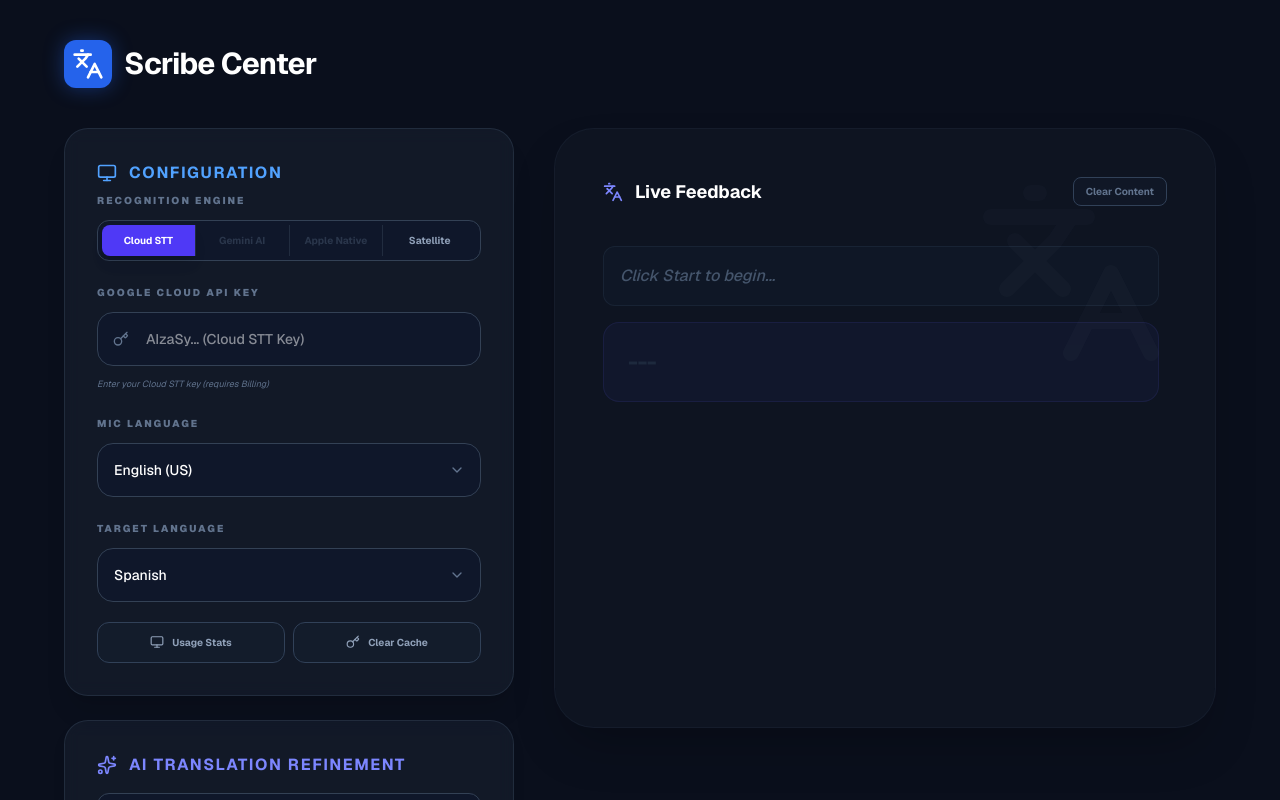
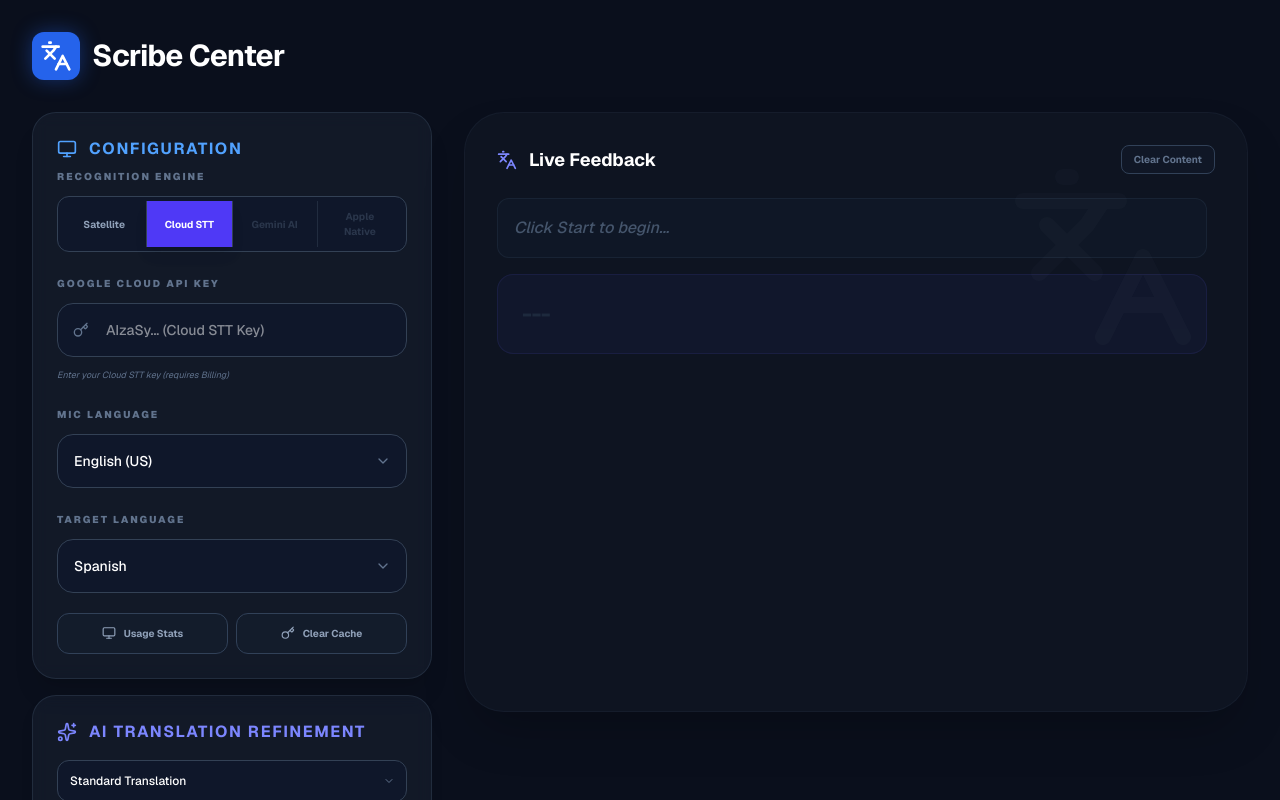
Before and after one commit to Dankcode/live-translation-app, a Next.js app: page / in a window 1280 px wide. Shown: the top 800 px of the page. Built offline with nearby package versions, Linux system fonts and the light colour scheme.

Commit message:
[update]ui update

```diff
--- a/src/app/page.js
+++ b/src/app/page.js
@@ -414,18 +414,18 @@ export default function Home() {
   };
 
   return (
-    <main className="min-h-screen bg-[#0a0f1c] text-[#94a3b8] p-10 font-sans selection:bg-blue-500/30" suppressHydrationWarning>
-      <div className="max-w-6xl mx-auto">
-        <header className="flex items-center gap-3 mb-10">
+    <main className="min-h-screen bg-[#0a0f1c] text-[#94a3b8] p-8 font-sans selection:bg-blue-500/30" suppressHydrationWarning>
+      <div className="max-w-[1300px] mx-auto">
+        <header className="flex items-center gap-3 mb-8">
           <div className="bg-[#2563eb] p-2 rounded-xl shadow-[0_0_20px_rgba(37,99,235,0.4)]">
             <Languages className="w-8 h-8 text-white" />
           </div>
           <h1 className="text-3xl font-bold text-white tracking-tight">Scribe Center</h1>
         </header>
 
-        <div className="grid grid-cols-[450px_1fr] gap-10 items-start">
-          <div className="space-y-6">
-            <section className="bg-[#1e293b]/40 border border-[#334155]/50 p-8 rounded-3xl space-y-8 shadow-xl backdrop-blur-sm relative">
+        <div className="grid grid-cols-[400px_1fr] gap-8 items-start">
+          <div className="space-y-4">
+            <section className="bg-[#1e293b]/40 border border-[#334155]/50 p-6 rounded-3xl space-y-5 shadow-xl backdrop-blur-sm relative">
               <div className="flex items-center gap-3 text-blue-400 mb-2">
                 <Monitor className="w-5 h-5" />
                 <h2 className="text-base font-bold uppercase tracking-widest">Configuration</h2>
@@ -436,32 +436,31 @@ export default function Home() {
                 <div className="space-y-3">
                   <label className="text-[10px] text-slate-500 uppercase tracking-[0.2em] font-black block">Recognition Engine</label>
                   <div className="flex bg-[#0f172a] p-1 rounded-xl border border-[#334155]">
-
+                    <button
+                      onClick={() => setSttMode('satellite')}
+                      className={`flex-1 py-2 px-3 rounded-l-lg text-[10px] font-bold transition-all ${sttMode === 'satellite' ? 'bg-indigo-600 text-white shadow-lg' : 'text-slate-400 hover:text-slate-200'}`}
+                    >
+                      Satellite
+                    </button>
                     <button
                       onClick={() => setSttMode('cloud')}
-                      className={`flex-1 py-2 px-3 rounded-l-lg text-[10px] font-bold transition-all ${sttMode === 'cloud' ? 'bg-indigo-600 text-white shadow-lg' : 'text-slate-400 hover:text-slate-200'}`}
+                      className={`flex-1 py-2 px-3 border-x border-[#334155] text-[10px] font-bold transition-all ${sttMode === 'cloud' ? 'bg-indigo-600 text-white shadow-lg' : 'text-slate-400 hover:text-slate-200'}`}
                     >
                       Cloud STT
                     </button>
                     <button
                       onClick={() => setSttMode('gemini')}
                       disabled
-                      className={`flex-1 py-2 px-3 border-x border-[#334155] text-[10px] font-bold transition-all ${sttMode === 'gemini' ? 'bg-indigo-600 text-white shadow-lg' : 'text-slate-600 cursor-not-allowed opacity-50'}`}
+                      className={`flex-1 py-2 px-3 border-r border-[#334155] text-[10px] font-bold transition-all ${sttMode === 'gemini' ? 'bg-indigo-600 text-white shadow-lg' : 'text-slate-600 cursor-not-allowed opacity-50'}`}
                     >
                       Gemini AI
                     </button>
                     <button
                       onClick={() => setSttMode('apple')}
                       disabled
-                      className={`flex-1 py-2 px-3 border-r border-[#334155] text-[10px] font-bold transition-all ${sttMode === 'apple' ? 'bg-indigo-600 text-white shadow-lg' : 'text-slate-600 cursor-not-allowed opacity-50'}`}
+                      className={`flex-1 py-2 px-3 rounded-r-lg text-[10px] font-bold transition-all ${sttMode === 'apple' ? 'bg-indigo-600 text-white shadow-lg' : 'text-slate-600 cursor-not-allowed opacity-50'}`}
                     >
                       Apple Native
-                    </button>
-                    <button
-                      onClick={() => setSttMode('satellite')}
-                      className={`flex-1 py-2 px-3 rounded-r-lg text-[10px] font-bold transition-all ${sttMode === 'satellite' ? 'bg-indigo-600 text-white shadow-lg' : 'text-slate-400 hover:text-slate-200'}`}
-                    >
-                      Satellite
                     </button>
                   </div>
                 </div>
@@ -586,7 +585,7 @@ export default function Home() {
               </div>
             </section>
 
-            <section className="bg-[#1e293b]/40 border border-[#334155]/50 p-8 rounded-3xl space-y-4 shadow-lg backdrop-blur-sm">
+            <section className="bg-[#1e293b]/40 border border-[#334155]/50 p-6 rounded-3xl space-y-4 shadow-lg backdrop-blur-sm">
               <div className="flex items-center justify-between text-indigo-400">
                 <div className="flex items-center gap-3">
                   <Sparkles className="w-5 h-5" />
@@ -663,12 +662,12 @@ export default function Home() {
             </div>
           </div>
 
-          <section className="bg-[#1e293b]/20 border border-[#334155]/20 rounded-[2.5rem] p-12 flex flex-col min-h-[600px] shadow-2xl relative overflow-hidden group">
+          <section className="bg-[#1e293b]/20 border border-[#334155]/20 rounded-[2.5rem] p-8 flex flex-col min-h-[600px] shadow-2xl relative overflow-hidden group">
             <div className="absolute top-0 right-0 p-12 opacity-[0.03] group-hover:opacity-[0.05] transition-opacity pointer-events-none">
               <Languages className="w-48 h-48" />
             </div>
 
-            <div className="flex items-center justify-between mb-10">
+            <div className="flex items-center justify-between mb-6">
               <h2 className="text-lg font-bold text-white flex items-center gap-3">
                 <Languages className="w-5 h-5 text-indigo-400" /> Live Feedback
               </h2>
@@ -680,7 +679,7 @@ export default function Home() {
               </button>
             </div>
 
-            <div className="space-y-6 flex-1 overflow-y-auto max-h-[600px] pr-2 custom-scrollbar">
+            <div className="space-y-4 flex-1 overflow-y-auto max-h-[600px] pr-2 custom-scrollbar">
               {transcriptHistory.length === 0 ? (
                 <div className="space-y-4">
                   <div className="p-4 rounded-xl bg-slate-800/20 border border-slate-700/30">
@@ -698,9 +697,9 @@ export default function Home() {
                 transcriptHistory.map((item, idx) => (
                   <div key={idx} className={`space-y-2 animate-in fade-in slide-in-from-bottom-2 duration-500 ${idx !== 0 ? 'opacity-40 grayscale-[0.5] scale-[0.98] origin-top' : ''}`}>
                     {/* Original Block */}
-                    <div className="p-3.5 rounded-xl bg-slate-800/40 border border-slate-700/50 relative group/block">
+                    <div className="p-3.5 pt-7 rounded-xl bg-slate-800/40 border border-slate-700/50 relative group/block">
                       {!item.isFinal && (
-                        <div className="absolute -top-1.5 -left-1.5 bg-blue-600 text-[7px] font-black uppercase px-1.5 py-0.5 rounded shadow-lg animate-pulse z-10">
+                        <div className="absolute top-2 left-2 bg-blue-600 text-[7px] font-black uppercase px-1.5 py-0.5 rounded shadow-lg animate-pulse z-10">
                           Live
                         </div>
                       )}
```
